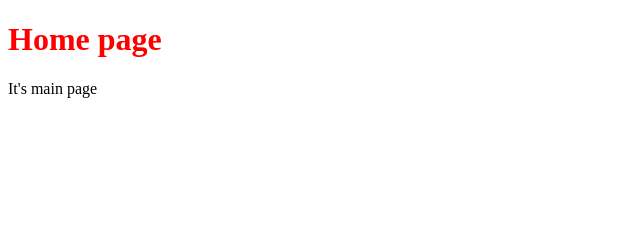
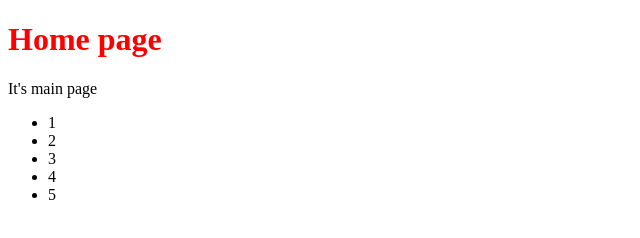
Before and after one commit to tvbavaro/gitlearn, a plain HTML site: page index.html in a window 1280 px wide. Shown: the full height of the page, 0-640 px from the left. Drawn offline with Linux system fonts and the light colour scheme.

Commit message:
add list

```diff
--- a/index.html
+++ b/index.html
@@ -9,5 +9,12 @@
 <body>
     <h1>Home page</h1>
     <p>It's main page</p>
+    <ul>
+        <li>1</li>
+        <li>2</li>
+        <li>3</li>
+        <li>4</li>
+        <li>5</li>
+    </ul>
 </body>
 </html>
```
